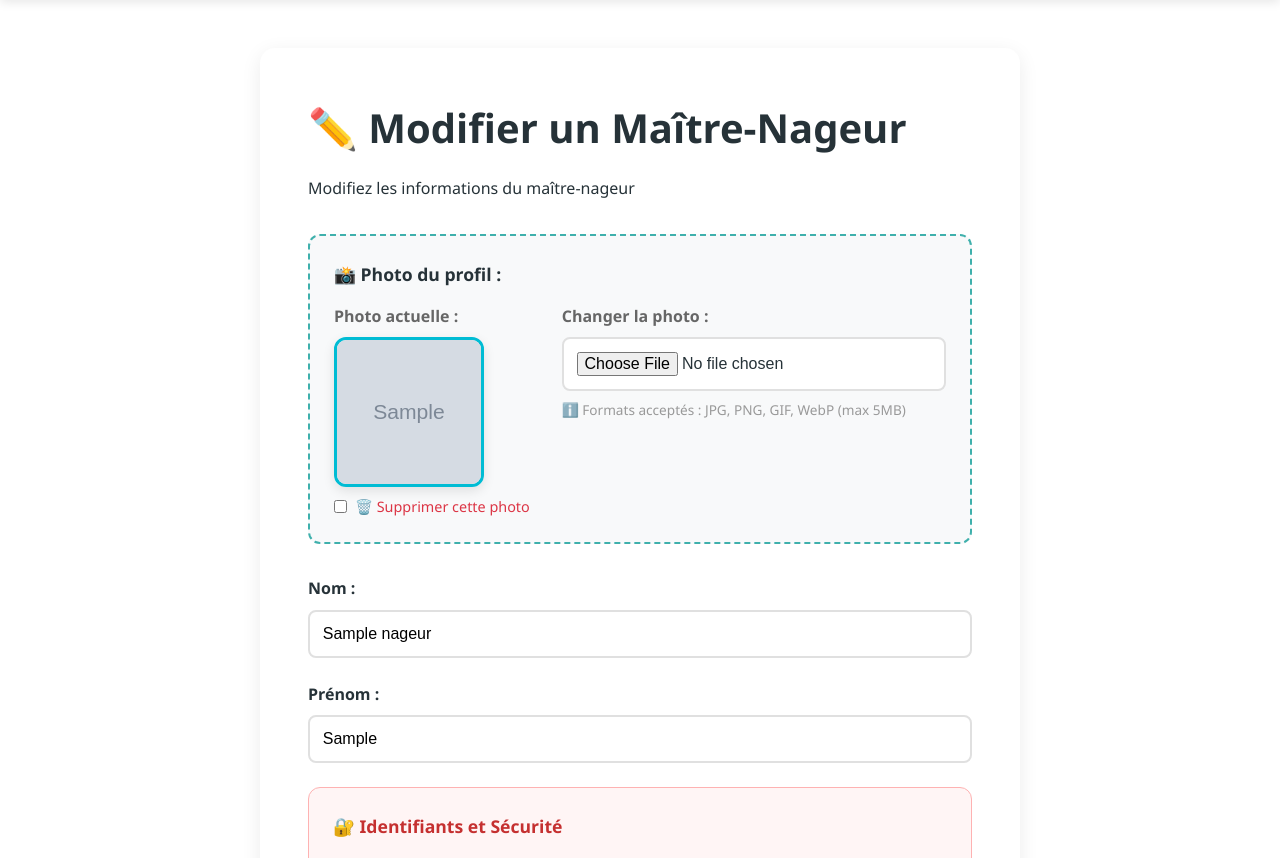
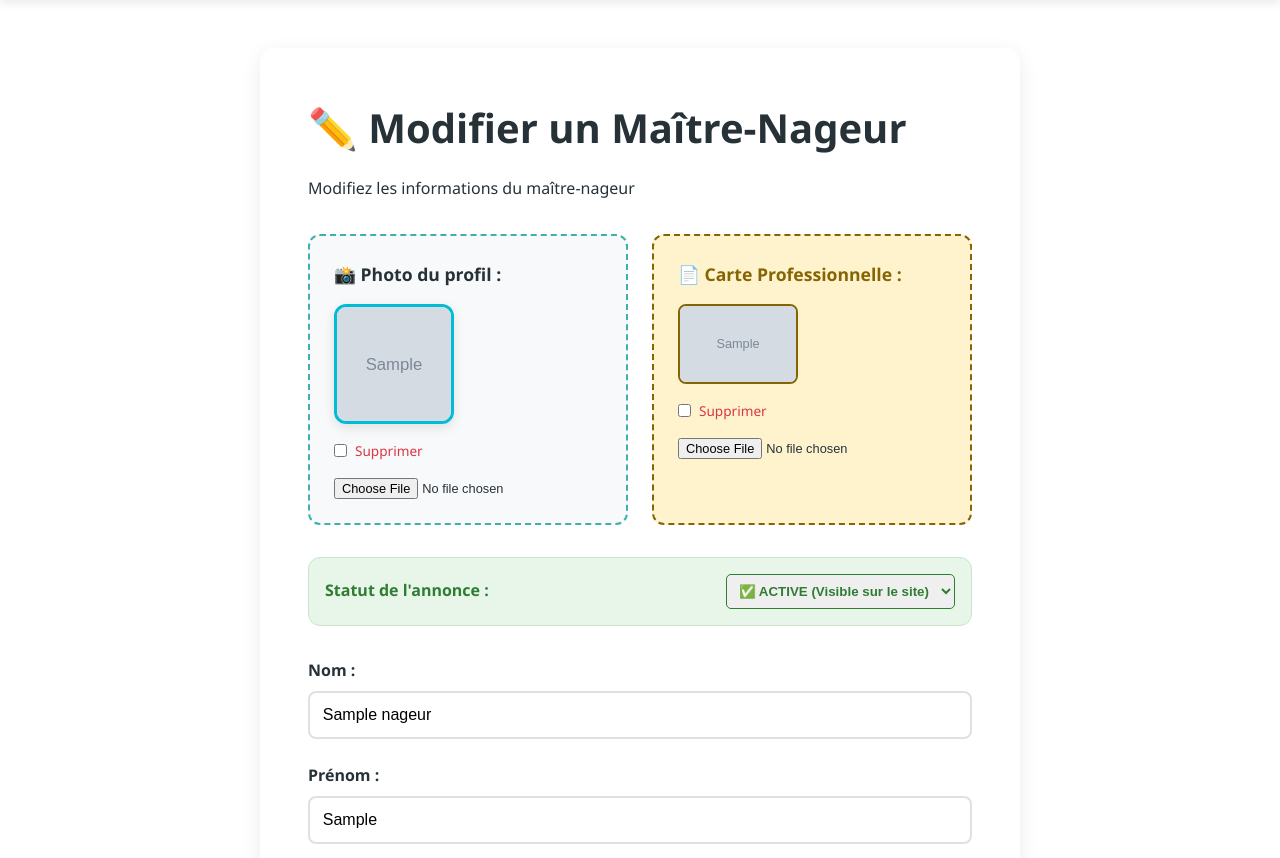
Before and after one commit to AQUAVELO/coach, a Flask app: page /admin/nageur/1/edit in a window 1280 px wide. Shown: the part 78-936 px from the top of the page. Run offline with Flask 3, Linux system fonts and the light colour scheme; the visitor is signed in with stand-in values (Sample User, id 1); tables that the repository leaves empty hold one stand-in row (values such as "Sample post"); grey boxes marked "Sample" are stand-in pictures.

Commit message:
Add professional card upload for swimmers and active/inactive status toggle for admin

```diff
--- a/app.py
+++ b/app.py
@@ -727,6 +727,8 @@ def init_db():
             sexe TEXT,
             login VARCHAR(100) UNIQUE,
             password_hash TEXT,
+            carte_pro_photo TEXT,
+            is_active INTEGER DEFAULT 1,
             date_inscription DATETIME DEFAULT CURRENT_TIMESTAMP
         )
         """,
@@ -757,13 +759,41 @@ def init_db():
     try:
         if DB_HOST:
             with db.cursor() as cursor:
+                # Créer les tables si elles n'existent pas
                 for q in queries:
                     cursor.execute(q)
+
+                # Migration : Ajouter les nouvelles colonnes si elles n'existent pas
+                try:
+                    cursor.execute("SELECT carte_pro_photo FROM nageur LIMIT 1")
+                except:
+                    print("🚀 Migration : Ajout de la colonne carte_pro_photo")
+                    cursor.execute("ALTER TABLE nageur ADD COLUMN carte_pro_photo TEXT")
+
+                try:
+                    cursor.execute("SELECT is_active FROM nageur LIMIT 1")
+                except:
+                    print("🚀 Migration : Ajout de la colonne is_active")
+                    cursor.execute("ALTER TABLE nageur ADD COLUMN is_active INTEGER DEFAULT 1")
         else:
             for q in queries:
                 db.execute(q)
+
+            # Migration SQLite
+            try:
+                db.execute("SELECT carte_pro_photo FROM nageur LIMIT 1")
+            except sqlite3.OperationalError:
+                print("🚀 Migration SQLite : Ajout de la colonne carte_pro_photo")
+                db.execute("ALTER TABLE nageur ADD COLUMN carte_pro_photo TEXT")
+
+            try:
+                db.execute("SELECT is_active FROM nageur LIMIT 1")
+            except sqlite3.OperationalError:
+                print("🚀 Migration SQLite : Ajout de la colonne is_active")
+                db.execute("ALTER TABLE nageur ADD COLUMN is_active INTEGER DEFAULT 1")
+
             db.commit()
-        print("✅ Base de données initialisée")
+        print("✅ Base de données initialisée et migrée")
     except Exception as e:
         print(f"⚠️ Erreur initialisation BDD: {e}")
     finally:
@@ -777,8 +807,8 @@ def init_db():
 
 @app.route("/")
 def index():
-    # Récupérer les derniers nageurs et clients pour la page d'accueil
-    nageurs = query_db("SELECT * FROM nageur ORDER BY date_inscription DESC LIMIT 6")
+    # Récupérer les derniers nageurs actifs et clients pour la page d'accueil
+    nageurs = query_db("SELECT * FROM nageur WHERE is_active = 1 ORDER BY date_inscription DESC LIMIT 6")
     clients = query_db("SELECT * FROM client ORDER BY date_inscription DESC LIMIT 3")
     return render_template("index.html", nageurs=nageurs, clients=clients)
 
@@ -864,7 +894,7 @@ def choix_nageur():
     if "client_dept" not in session:
         return redirect(url_for("inscription_client"))
 
-    nageurs = query_db("SELECT * FROM nageur WHERE dept = ?", (session["client_dept"],))
+    nageurs = query_db("SELECT * FROM nageur WHERE dept = ? AND is_active = 1", (session["client_dept"],))
 
     return render_template("choix_nageur.html", nageurs=nageurs, dept=session["client_dept"])
 
@@ -1138,10 +1168,19 @@ def submit_inscription_nageur():
             file.save(filepath)
             photo = filename
 
+    carte_pro_photo = None
+    if "carte_pro_photo" in request.files:
+        file = request.files["carte_pro_photo"]
+        if file and file.filename:
+            filename = f"carte_pro_{secrets.token_hex(8)}_{file.filename}"
+            filepath = os.path.join(UPLOAD_FOLDER, filename)
+            file.save(filepath)
+            carte_pro_photo = filename
+
     nageur_id = execute_db(
         """
-        INSERT INTO nageur (nom, prenom, email, tel, ville, dept, sexe, diplome, presentation, disponibilites, tarif, photo, preferences, login, password_hash)
-        VALUES (?, ?, ?, ?, ?, ?, ?, ?, ?, ?, ?, ?, ?, ?, ?)
+        INSERT INTO nageur (nom, prenom, email, tel, ville, dept, sexe, diplome, presentation, disponibilites, tarif, photo, preferences, login, password_hash, carte_pro_photo, is_active)
+        VALUES (?, ?, ?, ?, ?, ?, ?, ?, ?, ?, ?, ?, ?, ?, ?, ?, ?)
     """,
         (
             nom,
@@ -1158,7 +1197,9 @@ def submit_inscription_nageur():
             photo,
             preferences,
             login,
-            password_hash
+            password_hash,
+            carte_pro_photo,
+            1  # Actif par défaut
         ),
     )
 
@@ -1274,7 +1315,7 @@ def mon_profil():
         tarif = request.form.get("tarif")
         preferences = request.form.get("preferences")
 
-        # Gestion de la photo
+        # Gestion de la photo de profil
         photo_sql = ""
         params = [nom, prenom, email, tel, ville, dept, sexe, diplome, presentation, disponibilites, tarif, preferences]
 
@@ -1297,13 +1338,34 @@ def mon_profil():
                 photo_sql = ", photo = ?"
                 params.append(filename)
 
+        # Gestion de la carte professionnelle
+        carte_sql = ""
+        if "carte_pro_photo" in request.files:
+            file = request.files["carte_pro_photo"]
+            if file and file.filename:
+                # Supprimer l'ancienne carte si elle existe
+                old_carte = query_db("SELECT carte_pro_photo FROM nageur WHERE id = ?", (nageur_id,), one=True)
+                if old_carte and old_carte["carte_pro_photo"]:
+                    old_path = os.path.join(UPLOAD_FOLDER, old_carte["carte_pro_photo"])
+                    if os.path.exists(old_path):
+                        try:
+                            os.remove(old_path)
+                        except:
+                            pass
+
+                filename = f"carte_pro_{secrets.token_hex(8)}_{file.filename}"
+                filepath = os.path.join(UPLOAD_FOLDER, filename)
+                file.save(filepath)
+                carte_sql = ", carte_pro_photo = ?"
+                params.append(filename)
+
         params.append(nageur_id)
 
         execute_db(
             f"""
             UPDATE nageur
             SET nom = ?, prenom = ?, email = ?, tel = ?, ville = ?, dept = ?, sexe = ?,
-                diplome = ?, presentation = ?, disponibilites = ?, tarif = ?, preferences = ? {photo_sql}
+                diplome = ?, presentation = ?, disponibilites = ?, tarif = ?, preferences = ? {photo_sql} {carte_sql}
             WHERE id = ?
         """,
             tuple(params),
@@ -1452,54 +1514,69 @@ def edit_nageur(id):
         preferences = request.form.get('preferences')
         login = request.form.get('login')
         password = request.form.get('password')
-
-        # Récupérer la photo actuelle
-        nageur = query_db('SELECT photo FROM nageur WHERE id = ?', (id,), one=True)
+        is_active = request.form.get('is_active') == '1'
+
+        # Récupérer les données actuelles
+        nageur = query_db('SELECT photo, carte_pro_photo FROM nageur WHERE id = ?', (id,), one=True)
         current_photo = nageur['photo'] if nageur else None
+        current_carte = nageur['carte_pro_photo'] if nageur else None
+
         new_photo = current_photo
+        new_carte = current_carte
 
         # Gestion de la suppression de photo
         if request.form.get('delete_photo') == '1':
             if current_photo:
-                # Supprimer l'ancien fichier
                 old_path = os.path.join(UPLOAD_FOLDER, current_photo)
                 if os.path.exists(old_path):
                     os.remove(old_path)
-                    print(f"🗑️ Photo supprimée : {current_photo}")
             new_photo = None
 
-        # Gestion de l'upload d'une nouvelle photo
+        # Gestion de la suppression de la carte pro
+        if request.form.get('delete_carte') == '1':
+            if current_carte:
+                old_path = os.path.join(UPLOAD_FOLDER, current_carte)
+                if os.path.exists(old_path):
+                    os.remove(old_path)
+            new_carte = None
+
+        # Upload photo
         if 'photo' in request.files:
             file = request.files['photo']
             if file and file.filename:
-                # Supprimer l'ancienne photo si elle existe
                 if current_photo and not request.form.get('delete_photo'):
                     old_path = os.path.join(UPLOAD_FOLDER, current_photo)
                     if os.path.exists(old_path):
                         os.remove(old_path)
-                        print(f"🗑️ Ancienne photo remplacée : {current_photo}")
-
-                # Sauvegarder la nouvelle photo
                 filename = f"{secrets.token_hex(8)}_{file.filename}"
-                filepath = os.path.join(UPLOAD_FOLDER, filename)
-                file.save(filepath)
+                file.save(os.path.join(UPLOAD_FOLDER, filename))
                 new_photo = filename
-                print(f"📸 Nouvelle photo uploadée : {filename}")
+
+        # Upload carte pro
+        if 'carte_pro_photo' in request.files:
+            file = request.files['carte_pro_photo']
+            if file and file.filename:
+                if current_carte and not request.form.get('delete_carte'):
+                    old_path = os.path.join(UPLOAD_FOLDER, current_carte)
+                    if os.path.exists(old_path):
+                        os.remove(old_path)
+                filename = f"carte_pro_{secrets.token_hex(8)}_{file.filename}"
+                file.save(os.path.join(UPLOAD_FOLDER, filename))
+                new_carte = filename
 
         # SQL et paramètres de base
         sql = '''
             UPDATE nageur
             SET nom = ?, prenom = ?, email = ?, tel = ?, ville = ?, dept = ?, sexe = ?,
                 diplome = ?, presentation = ?, disponibilites = ?, tarif = ?, photo = ?, preferences = ?,
-                login = ?
+                login = ?, carte_pro_photo = ?, is_active = ?
         '''
-        params = [nom, prenom, email, tel, ville, dept, sexe, diplome, presentation, disponibilites, tarif, new_photo, preferences, login]
+        params = [nom, prenom, email, tel, ville, dept, sexe, diplome, presentation, disponibilites, tarif, new_photo, preferences, login, new_carte, 1 if is_active else 0]
 
         # Si un nouveau mot de passe est saisi, on le hache
         if password and password.strip():
             sql += ", password_hash = ?"
             params.append(generate_password_hash(password))
-            print(f"🔐 Mot de passe mis à jour pour {login}")
 
         sql += " WHERE id = ?"
         params.append(id)
--- a/templates/edit_nageur.html
+++ b/templates/edit_nageur.html
@@ -24,50 +24,61 @@
 
                 <form method="POST" action="{{ url_for('edit_nageur', id=nageur.id) }}" enctype="multipart/form-data">
                     <!-- Photo Section -->
-                    <div style="margin-bottom: 2rem; padding: 1.5rem; background: #f8f9fa; border-radius: 12px; border: 2px dashed #3fb0ac;">
+                    <div style="display: grid; grid-template-columns: 1fr 1fr; gap: 1.5rem; margin-bottom: 2rem;">
+                        <div style="padding: 1.5rem; background: #f8f9fa; border-radius: 12px; border: 2px dashed #3fb0ac;">
                             <label style="display: block; margin-bottom: 1rem; font-weight: 600; color: var(--text-dark); font-size: 1.1rem;">📸 Photo du profil :</label>
 
-                        <div style="display: flex; gap: 2rem; align-items: start; flex-wrap: wrap;">
+                            <div style="display: flex; flex-direction: column; gap: 1rem;">
                                 <!-- Photo actuelle -->
-                            <div style="flex: 0 0 auto;">
-                                <p style="font-weight: 600; margin-bottom: 0.5rem; color: #666;">Photo actuelle :</p>
-                                <div id="currentPhoto" style="width: 150px; height: 150px; border-radius: 12px; overflow: hidden; border: 3px solid var(--primary-color); box-shadow: 0 4px 12px rgba(0,0,0,0.1);">
+                                <div id="currentPhoto" style="width: 120px; height: 120px; border-radius: 12px; overflow: hidden; border: 3px solid var(--primary-color); box-shadow: 0 4px 12px rgba(0,0,0,0.1);">
                                     {% if nageur.photo %}
-                                        <img src="{{ url_for('static', filename='uploads/' + nageur.photo) }}"
-                                             alt="Photo actuelle"
-                                             style="width: 100%; height: 100%; object-fit: cover;">
+                                        <img src="{{ url_for('static', filename='uploads/' + nageur.photo) }}" alt="Photo actuelle" style="width: 100%; height: 100%; object-fit: cover;">
                                     {% else %}
-                                        <img src="{{ url_for('static', filename='images/default-swimmer.svg') }}"
-                                             alt="Pas de photo"
-                                             style="width: 100%; height: 100%; object-fit: cover;">
+                                        <img src="{{ url_for('static', filename='images/default-swimmer.svg') }}" alt="Pas de photo" style="width: 100%; height: 100%; object-fit: cover;">
                                     {% endif %}
                                 </div>
                                 {% if nageur.photo %}
-                                <label style="display: flex; align-items: center; gap: 0.5rem; margin-top: 0.5rem; cursor: pointer;">
-                                    <input type="checkbox" name="delete_photo" value="1" style="cursor: pointer;">
-                                    <span style="color: #dc3545; font-size: 0.9rem;">🗑️ Supprimer cette photo</span>
+                                <label style="display: flex; align-items: center; gap: 0.5rem; cursor: pointer;">
+                                    <input type="checkbox" name="delete_photo" value="1">
+                                    <span style="color: #dc3545; font-size: 0.85rem;">Supprimer</span>
                                 </label>
                                 {% endif %}
+                                <input type="file" name="photo" accept="image/*" style="font-size: 0.8rem;">
+                            </div>
                         </div>
 
-                            <!-- Upload nouvelle photo -->
-                            <div style="flex: 1; min-width: 250px;">
-                                <p style="font-weight: 600; margin-bottom: 0.5rem; color: #666;">Changer la photo :</p>
-                                <input type="file" name="photo" id="photoInput" accept="image/*"
-                                       style="width: 100%; padding: 0.8rem; border: 2px solid #e0e0e0; border-radius: 8px; font-size: 1rem; background: white;">
-                                <p style="color: #999; font-size: 0.85rem; margin-top: 0.5rem;">
-                                    ℹ️ Formats acceptés : JPG, PNG, GIF, WebP (max 5MB)
-                                </p>
+                        <div style="padding: 1.5rem; background: #fff3cd; border-radius: 12px; border: 2px dashed #856404;">
+                            <label style="display: block; margin-bottom: 1rem; font-weight: 600; color: #856404; font-size: 1.1rem;">📄 Carte Professionnelle :</label>
 
-                                <!-- Prévisualisation nouvelle photo -->
-                                <div id="previewContainer" style="display: none; margin-top: 1rem;">
-                                    <p style="font-weight: 600; margin-bottom: 0.5rem; color: #28a745;">✅ Nouvelle photo :</p>
-                                    <div style="width: 150px; height: 150px; border-radius: 12px; overflow: hidden; border: 3px solid #28a745; box-shadow: 0 4px 12px rgba(0,0,0,0.1);">
-                                        <img id="photoPreview" src="" alt="Aperçu" style="width: 100%; height: 100%; object-fit: cover;">
+                            <div style="display: flex; flex-direction: column; gap: 1rem;">
+                                <!-- Carte actuelle -->
+                                <div style="width: 120px; height: 80px; border-radius: 8px; overflow: hidden; border: 2px solid #856404; background: white; display: flex; align-items: center; justify-content: center; cursor: pointer;" onclick="window.open('{{ url_for('static', filename='uploads/' + nageur.carte_pro_photo) if nageur.carte_pro_photo else '#' }}')">
+                                    {% if nageur.carte_pro_photo %}
+                                        <img src="{{ url_for('static', filename='uploads/' + nageur.carte_pro_photo) }}" alt="Carte Pro" style="width: 100%; height: 100%; object-fit: cover;">
+                                    {% else %}
+                                        <span style="font-size: 0.7rem; color: #856404; text-align: center; padding: 5px;">❌ Aucune pièce jointe</span>
+                                    {% endif %}
+                                </div>
+                                {% if nageur.carte_pro_photo %}
+                                <label style="display: flex; align-items: center; gap: 0.5rem; cursor: pointer;">
+                                    <input type="checkbox" name="delete_carte" value="1">
+                                    <span style="color: #dc3545; font-size: 0.85rem;">Supprimer</span>
+                                </label>
+                                {% endif %}
+                                <input type="file" name="carte_pro_photo" accept="image/*" style="font-size: 0.8rem;">
                             </div>
                         </div>
                     </div>
-                        </div>
+
+                    <!-- Status Toggle -->
+                    <div style="margin-bottom: 2rem; padding: 1rem; background: #e8f5e9; border-radius: 12px; border: 1px solid #c8e6c9; display: flex; align-items: center; justify-content: space-between;">
+                        <span style="font-weight: 600; color: #2e7d32;">Statut de l'annonce :</span>
+                        <label style="display: flex; align-items: center; gap: 10px; cursor: pointer;">
+                            <select name="is_active" style="padding: 0.5rem; border-radius: 5px; border: 1px solid #2e7d32; font-weight: 600; color: #2e7d32;">
+                                <option value="1" {% if nageur.is_active == 1 %}selected{% endif %}>✅ ACTIVE (Visible sur le site)</option>
+                                <option value="0" {% if nageur.is_active == 0 %}selected{% endif %}>❌ INACTIVE (Masquée)</option>
+                            </select>
+                        </label>
                     </div>
 
                     <div style="margin-bottom: 1.5rem;">
```
Also changed, not shown: templates/admin.html (+16 -2 lines), templates/inscription_nageur.html (+7 -0 lines), templates/mon_profil.html (+31 -0 lines). Lines whose indentation alone changed are shown as unchanged.
